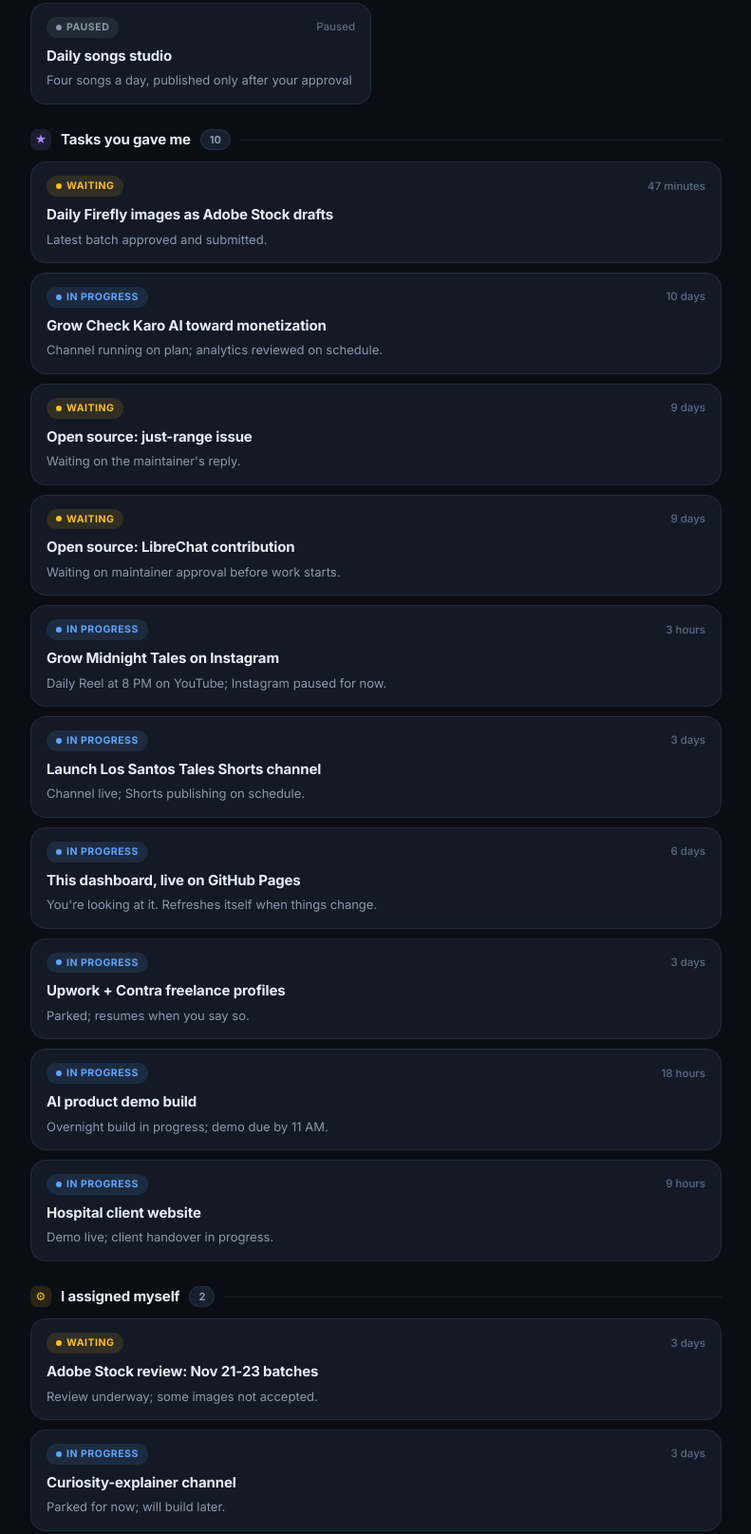
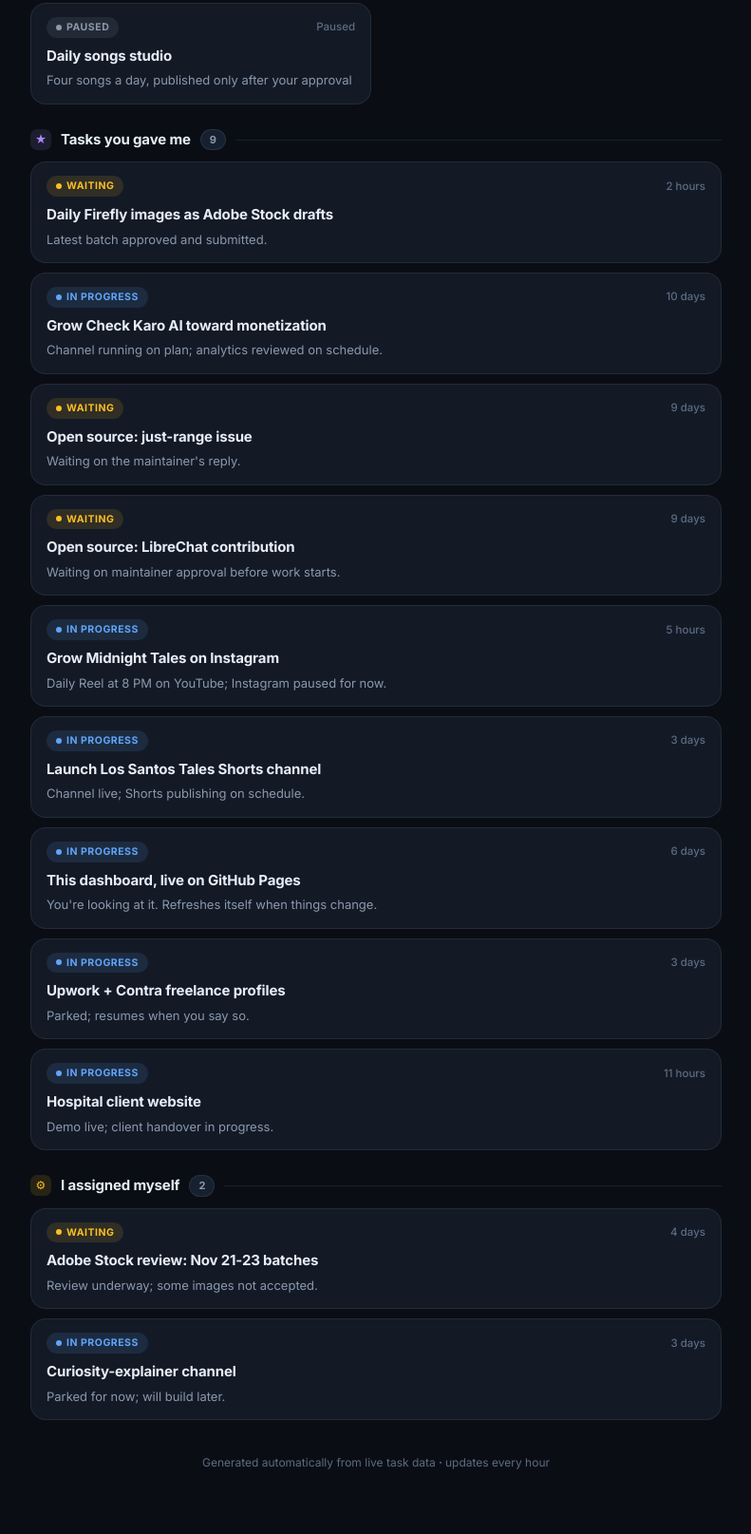
Before and after one commit to Lakshay85/mission-control, a plain HTML site: page index.html in a window 1280 px wide. Shown: the part 925-2540 px from the top of the page at 95% size, without its empty margins (244-1035 px from the left). Drawn offline with Linux system fonts and the light colour scheme.

Commit message:
Update index.html

```diff
--- a/index.html
+++ b/index.html
@@ -78,12 +78,12 @@ footer .heart{color:var(--violet)}
 <header>
   <div class="brand"><div class="logo">&#9672;</div><h1>Mission Control</h1></div>
   <div class="sub">A live view of what your Instinct is running, what you asked for, and what it picked up on its own.</div>
-  <span class="stamp"><span class="dot"></span>Updated Nov 25, 5:46 PM IST &middot; refreshes hourly</span>
+  <span class="stamp"><span class="dot"></span>Updated Nov 25, 7:47 PM IST &middot; refreshes hourly</span>
 </header>
 
 <div class="stats">
   <div class="stat s1"><div class="num">9</div><div class="lbl">Running</div></div>
-  <div class="stat s2"><div class="num">10</div><div class="lbl">Your requests</div></div>
+  <div class="stat s2"><div class="num">9</div><div class="lbl">Your requests</div></div>
   <div class="stat s3"><div class="num">2</div><div class="lbl">Self-assigned</div></div>
 </div>
 
@@ -109,7 +109,7 @@ footer .heart{color:var(--violet)}
   <div class="card-note">New English Shorts channel</div>
 </div>
 <div class="card">
-  <div class="card-top"><span class="pill on">Active</span><span class="age">Next: today 7:10 PM</span></div>
+  <div class="card-top"><span class="pill on">Active</span><span class="age">Next: today 7:50 PM</span></div>
   <div class="card-title">Midnight Tales manager</div>
   <div class="card-note">One Hindi story Reel every day at 8:00 PM</div>
 </div>
@@ -147,10 +147,10 @@ footer .heart{color:var(--violet)}
 </section>
 
 <section>
-  <div class="sec-head"><span class="ico v">&#9733;</span><h2>Tasks you gave me</h2><span class="count">10</span><span class="bar"></span></div>
+  <div class="sec-head"><span class="ico v">&#9733;</span><h2>Tasks you gave me</h2><span class="count">9</span><span class="bar"></span></div>
   <div class="grid single">
 <div class="card">
-  <div class="card-top"><span class="pill wait">Waiting</span><span class="age">47 minutes</span></div>
+  <div class="card-top"><span class="pill wait">Waiting</span><span class="age">2 hours</span></div>
   <div class="card-title">Daily Firefly images as Adobe Stock drafts</div>
   <div class="card-note">Latest batch approved and submitted.</div>
 </div>
@@ -170,7 +170,7 @@ footer .heart{color:var(--violet)}
   <div class="card-note">Waiting on maintainer approval before work starts.</div>
 </div>
 <div class="card">
-  <div class="card-top"><span class="pill prog">In progress</span><span class="age">3 hours</span></div>
+  <div class="card-top"><span class="pill prog">In progress</span><span class="age">5 hours</span></div>
   <div class="card-title">Grow Midnight Tales on Instagram</div>
   <div class="card-note">Daily Reel at 8 PM on YouTube; Instagram paused for now.</div>
 </div>
@@ -190,12 +190,7 @@ footer .heart{color:var(--violet)}
   <div class="card-note">Parked; resumes when you say so.</div>
 </div>
 <div class="card">
-  <div class="card-top"><span class="pill prog">In progress</span><span class="age">18 hours</span></div>
-  <div class="card-title">AI product demo build</div>
-  <div class="card-note">Overnight build in progress; demo due by 11 AM.</div>
-</div>
-<div class="card">
-  <div class="card-top"><span class="pill prog">In progress</span><span class="age">9 hours</span></div>
+  <div class="card-top"><span class="pill prog">In progress</span><span class="age">11 hours</span></div>
   <div class="card-title">Hospital client website</div>
   <div class="card-note">Demo live; client handover in progress.</div>
 </div>
@@ -206,7 +201,7 @@ footer .heart{color:var(--violet)}
   <div class="sec-head"><span class="ico a">&#9881;</span><h2>I assigned myself</h2><span class="count">2</span><span class="bar"></span></div>
   <div class="grid single">
 <div class="card">
-  <div class="card-top"><span class="pill wait">Waiting</span><span class="age">3 days</span></div>
+  <div class="card-top"><span class="pill wait">Waiting</span><span class="age">4 days</span></div>
   <div class="card-title">Adobe Stock review: Nov 21-23 batches</div>
   <div class="card-note">Review underway; some images not accepted.</div>
 </div>
```
